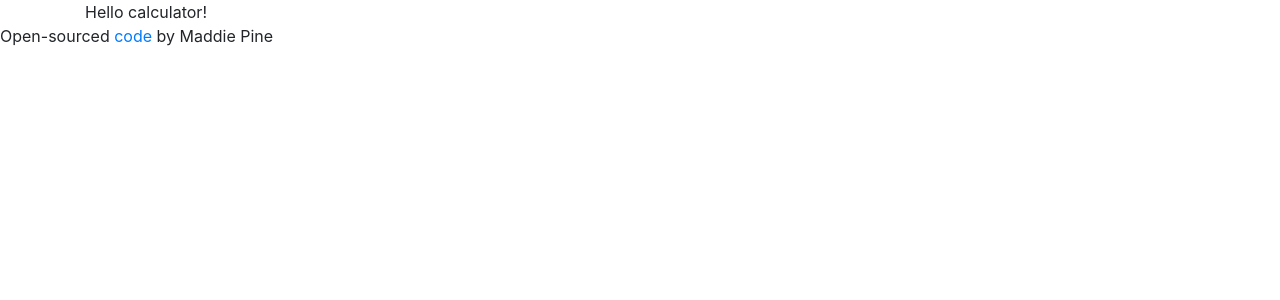
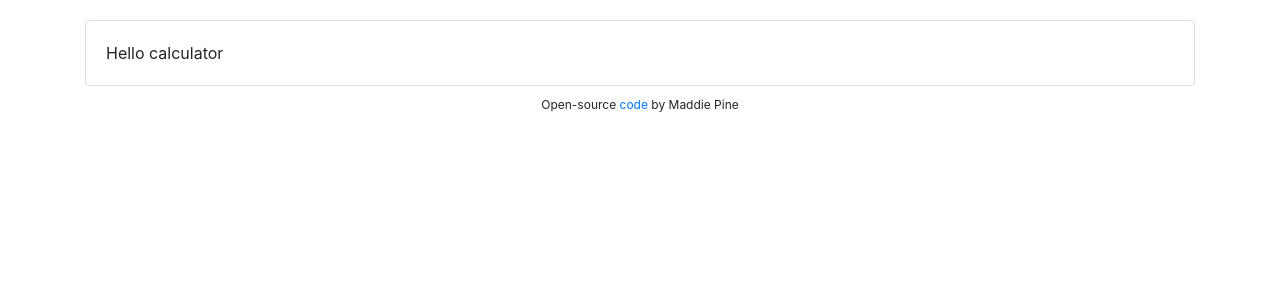
Before and after one commit to madpine/calculator-app, a React (Create React App) app: page / in a window 1280 px wide. Shown: the top 300 px of the page. Built offline with nearby package versions, Linux system fonts and the light colour scheme; the HTML template or start-up script is replaced by a standard one.

Commit message:
Added card and styling
Calculator body card, basic styling of margin and padding

```diff
--- a/src/App.css
+++ b/src/App.css
@@ -0,0 +1,14 @@
+.App {
+  margin: 20px;
+}
+
+.calculator-card {
+  margin: 10px;
+  padding: 10px;
+}
+
+footer {
+  font-size: 12px;
+  margin: 10px;
+  text-align: center;
+}
--- a/src/App.js
+++ b/src/App.js
@@ -8,7 +8,7 @@ function App() {
         <Calculator />
       </div>
       <footer>
-        Open-sourced {" "}
+        Open-source {" "}
         <a href="https://github.com/madpine/calculator-app" target="_blank">code</a> by Maddie Pine
       </footer>
     </div>
--- a/src/calculator.js
+++ b/src/calculator.js
@@ -1,7 +1,12 @@
 import React from 'react';
+import './App.css';
 
 export default function Calculator() {
     return (
-        `Hello calculator!`
+        <div className="card">
+            <div className="card-body calculator-card">
+                {`Hello calculator`}
+            </div>
+        </div>
     );
 }
```
Also changed, not shown: 1 other file (tests, documents, lock files or other folders).
